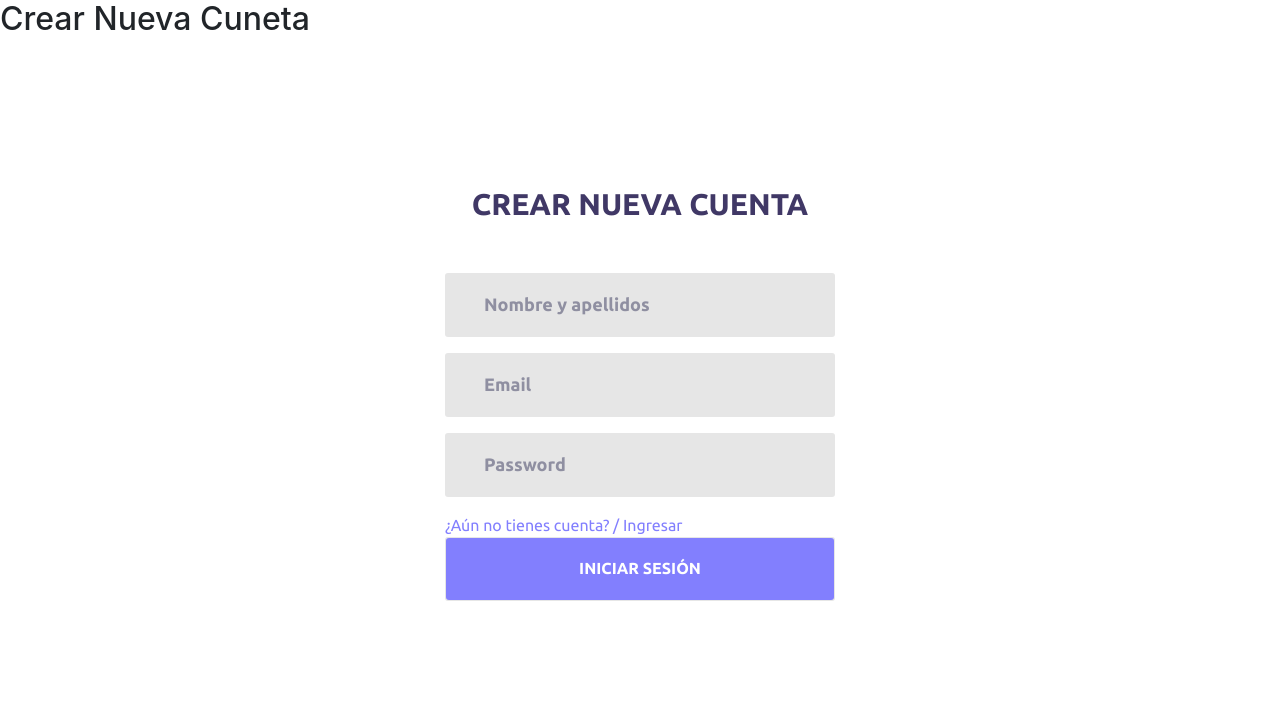
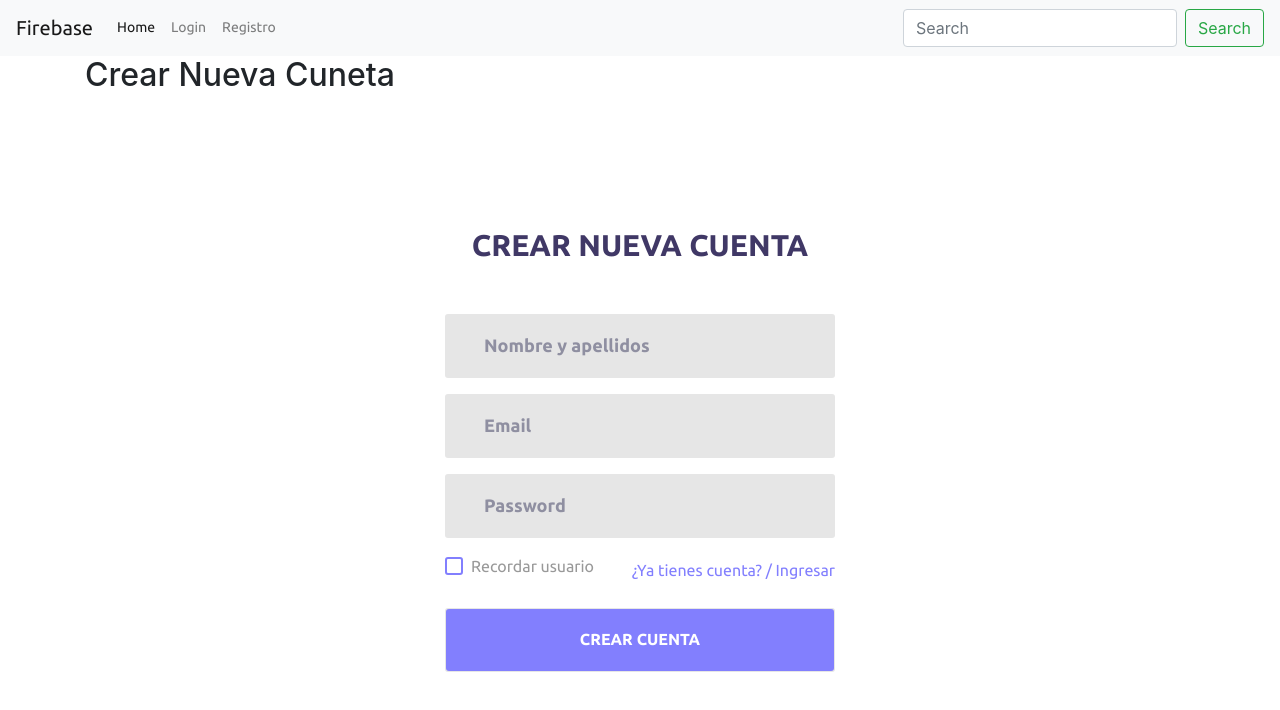
Before and after one commit to JaimeAbad/unit6, an Angular app: page /registro in a window 1280 px wide. Before the commit this address led to /. Shown: the top 710 px of the page. Built offline with nearby package versions, Linux system fonts and the light colour scheme.

Commit message:
c7
crear usuario.model.ts y quitar el models/usuario/usuario.component

```diff
--- a/src/app/app.component.html
+++ b/src/app/app.component.html
@@ -1,4 +1,4 @@
-<app-registro></app-registro>
+<app-navbar></app-navbar>
 <div class="container">
   <router-outlet></router-outlet>
 </div>
--- /dev/null
+++ b/src/app/app.routes.ts
@@ -0,0 +1,13 @@
+import { RouterModule, Routes } from '@angular/router';
+import { LoginComponent } from './pages/login/login.component';
+import { RegistroComponent } from './pages/registro/registro.component';
+import { HomeComponent } from './pages/home/home.component';
+
+const APP_ROUTES: Routes = [
+  { path: 'home', component: HomeComponent },
+  { path: 'login', component: LoginComponent },
+  { path: 'registro', component: RegistroComponent },
+  { path: '**', pathMatch: 'full', redirectTo: 'home' }
+];
+
+export const APP_ROUTING = RouterModule.forRoot(APP_ROUTES);
--- a/src/app/pages/login/login.component.html
+++ b/src/app/pages/login/login.component.html
@@ -45,6 +45,13 @@
             </label>
           </div>
         </div>
+        <div class="wrap-input100 m-b-16">
+          <button class="login100-form-btn"
+                 type="button"
+                 name="button"
+                 placeholder="ngSubmit">Iniciar Sesión</button>
+
+        </div>
 
 
       </form>
--- a/src/app/pages/login/login.component.ts
+++ b/src/app/pages/login/login.component.ts
@@ -24,7 +24,7 @@ export class LoginComponent implements OnInit {
     if ( form.invalid) { return; }
 
     Swal.fire({
-      allowOutsideClick: false, //prevenir cerrar el alert al clicar
+      allowOutsideClick: true, //prevenir cerrar el alert al clicar
       type: 'info',
       text: 'Espere por favor ...'
     });
--- /dev/null
+++ b/src/app/pages/navbar/navbar.component.html
@@ -0,0 +1,24 @@
+<nav class="navbar navbar-expand-lg navbar-light bg-light">
+  <a class="navbar-brand" href="#">Firebase</a>
+  <button class="navbar-toggler" type="button" data-toggle="collapse" data-target="#navbarSupportedContent" aria-controls="navbarSupportedContent" aria-expanded="false" aria-label="Toggle navigation">
+    <span class="navbar-toggler-icon"></span>
+  </button>
+
+  <div class="collapse navbar-collapse" id="navbarSupportedContent">
+    <ul class="navbar-nav mr-auto">
+      <li class="nav-item active">
+        <a class="nav-link"  [routerLink]="['home']">Home <span class="sr-only">(current)</span></a>
+      </li>
+      <li class="nav-item">
+        <a class="nav-link"   [routerLink]="['login']">Login</a>
+      </li>
+      <li class="nav-item">
+        <a class="nav-link"   [routerLink]="['registro']">Registro</a>
+      </li>
+    </ul>
+    <form class="form-inline my-2 my-lg-0">
+      <input class="form-control mr-sm-2" type="search" placeholder="Search" aria-label="Search">
+      <button class="btn btn-outline-success my-2 my-sm-0" type="submit">Search</button>
+    </form>
+  </div>
+</nav>
--- /dev/null
+++ b/src/app/pages/navbar/navbar.component.ts
@@ -0,0 +1,15 @@
+import { Component, OnInit } from '@angular/core';
+
+@Component({
+  selector: 'app-navbar',
+  templateUrl: './navbar.component.html',
+  styleUrls: ['./navbar.component.css']
+})
+export class NavbarComponent implements OnInit {
+
+  constructor() { }
+
+  ngOnInit() {
+  }
+
+}
--- a/src/app/pages/registro/registro.component.html
+++ b/src/app/pages/registro/registro.component.html
@@ -24,20 +24,11 @@
               <span class="login100-form-title p-b-51">
                   Crear nueva cuenta
               </span>
-              <span *ngIf="formularioReferenciaLocal.submitted &&
-                            formularioReferenciaLocal.controls['email'].errors"
-                            class="text-danger animated fadeIn">
-                El correo es obligatorio
-              </span>
+
               <span *ngIf="formularioReferenciaLocal.submitted &&
                             formularioReferenciaLocal.controls['nombre'].errors"
                             class="text-danger">
                 El nombre es obligatorio
-              </span>
-              <span *ngIf="formularioReferenciaLocal.submitted &&
-                            formularioReferenciaLocal.controls['password'].errors"
-                            class="text-danger">
-                Contraseña Inválida. Debe contener almenos 6 caracteres.
               </span>
 
               <div class="wrap-input100 m-b-16">
@@ -51,9 +42,11 @@
                        placeholder="Nombre y apellidos">
                 <span class="focus-input100"></span>
               </div>
-
-
-  <!-- <span class="text-danger">El correo es obligatorio</span> -->
+              <span *ngIf="formularioReferenciaLocal.submitted &&
+                            formularioReferenciaLocal.controls['email'].errors"
+                            class="text-danger animated fadeIn">
+                El correo es obligatorio
+              </span>
               <div class="wrap-input100 m-b-16">
                 <input class="input100"
                        type="email"
@@ -63,7 +56,11 @@
                        email
                        placeholder="Email">
               </div>
-              <!-- <span class="text-danger">La contraseña es obligatoria y debe contener almenos 6 caracteres</span> -->
+              <span *ngIf="formularioReferenciaLocal.submitted &&
+                            formularioReferenciaLocal.controls['password'].errors"
+                            class="text-danger">
+                Contraseña Inválida. Debe contener almenos 6 caracteres.
+              </span>
               <div class="wrap-input100 m-b-16" data-validate = "Password">
                 <input class="input100"
                        type="password"
@@ -75,17 +72,27 @@
                        placeholder="Password">
                 <span class="focus-input100"></span>
               </div>
-              <div>
+              <div class="flex-sb-m w-full p-t-3 p-b-24">
+                <div class="contact100-form-checkbox">
+                  <input [(ngModel)]="recordarme"
+                         class="input-checkbox100" id="ckb1"
+                         type="checkbox" name="remember-me" >
+                  <label class="label-checkbox100" fro ="ckb1">
+                    Recordar usuario
+                  </label>
+                </div>
                 <a routerLink="/login" class="txt1">
-                  ¿Aún no tienes cuenta? / Ingresar
+                  ¿Ya tienes cuenta? / Ingresar
                 </a>
               </div>
 
+
+
               <div class="wrap-input100 m-b-16">
                 <button class="login100-form-btn"
-                       type="button"
-                       name="button"
-                       placeholder="Ingresar">Iniciar Sesión</button>
+                       type="submit"
+                       name="ngSubmit"
+                       placeholder="ngSubmit">Crear cuenta</button>
 
               </div>
 
--- a/src/app/pages/registro/registro.component.ts
+++ b/src/app/pages/registro/registro.component.ts
@@ -2,6 +2,7 @@ import { Component, OnInit } from '@angular/core';
 import { UsuarioComponent } from 'src/app/models/usuario/usuario.component';
 import { NgForm } from '@angular/forms';
 import { AutenticacionService } from 'src/app/service/autenticacion.service';
+import Swal from 'sweetalert2';
 
 @Component({
   selector: 'app-registro',
@@ -29,7 +30,12 @@ export class RegistroComponent implements OnInit {
       console.log(resp);
     }, (error)=> {
       console.log(error);
-      console.log(error.error.error,onmessage);
+      console.log(error.error.error.message);
+      Swal.fire({
+        type: 'error',
+        title: 'Error al autenticar',
+        text: error.error.error.message
+      });
     });
     // console.log("Formulario enviado de: ", this.usuario);
     // console.log("Form: ", form);
--- a/src/index.html
+++ b/src/index.html
@@ -17,7 +17,7 @@
   integrity="sha384-
   ggOyR0iXCbMQv3Xipma34MD+dH/1fQ784/j6cY/iJTQUOhcWr7x9JvoRxT2MZw
   1T" crossorigin="anonymous">
-  <link rel="stylesheet" href="assets/fonts/font-awesome-4.7.0/css/fontawesome.min.css">
+  <link rel="stylesheet" href="assets/fonts/font-awesome-4.7.0/css/font-awesome.min.css">
 </head>
 <body>
   <app-root></app-root>
```
Also changed, not shown: src/app/app.module.ts (+6 -2 lines), src/app/pages/navbar/navbar.component.css (added), 1 other file (tests, documents, lock files or other folders).
